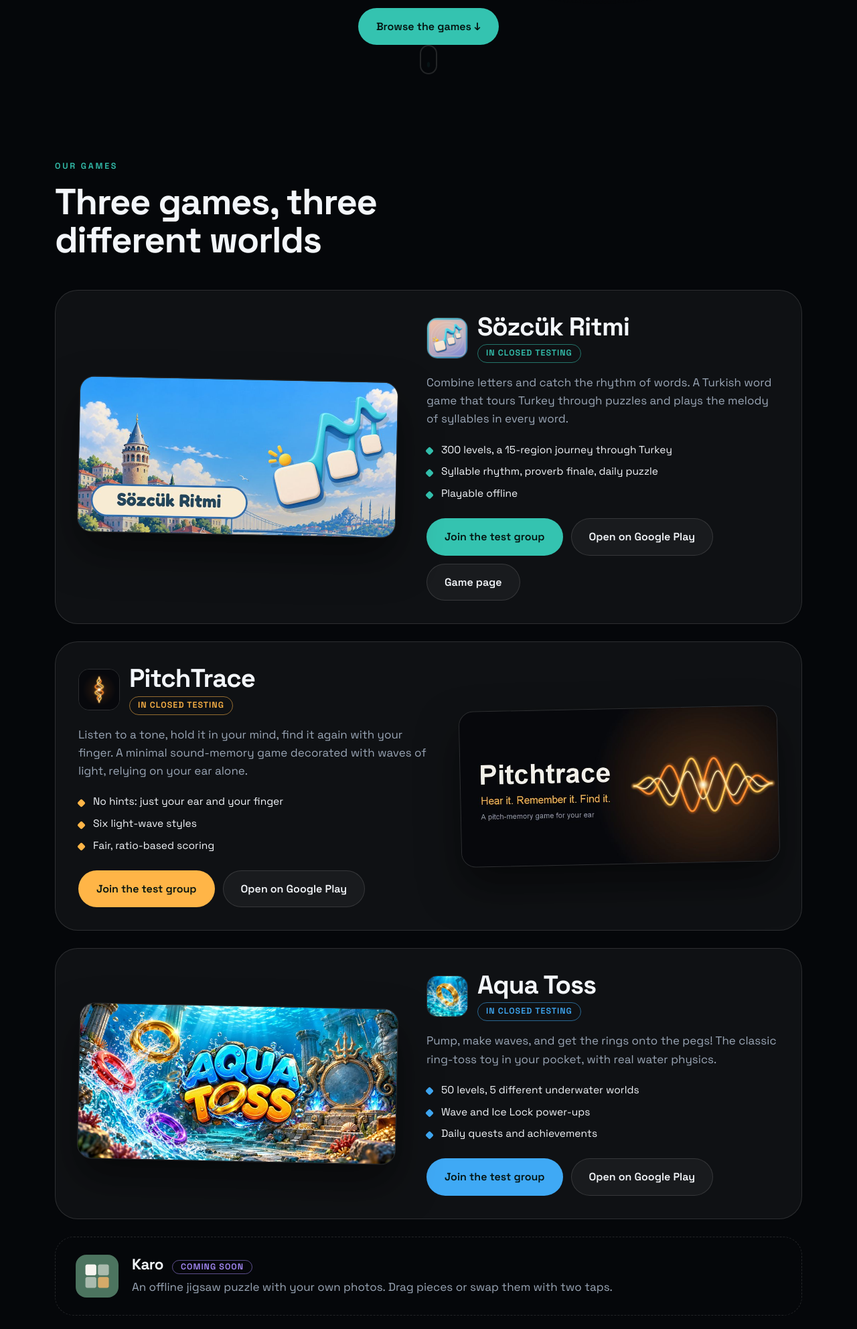
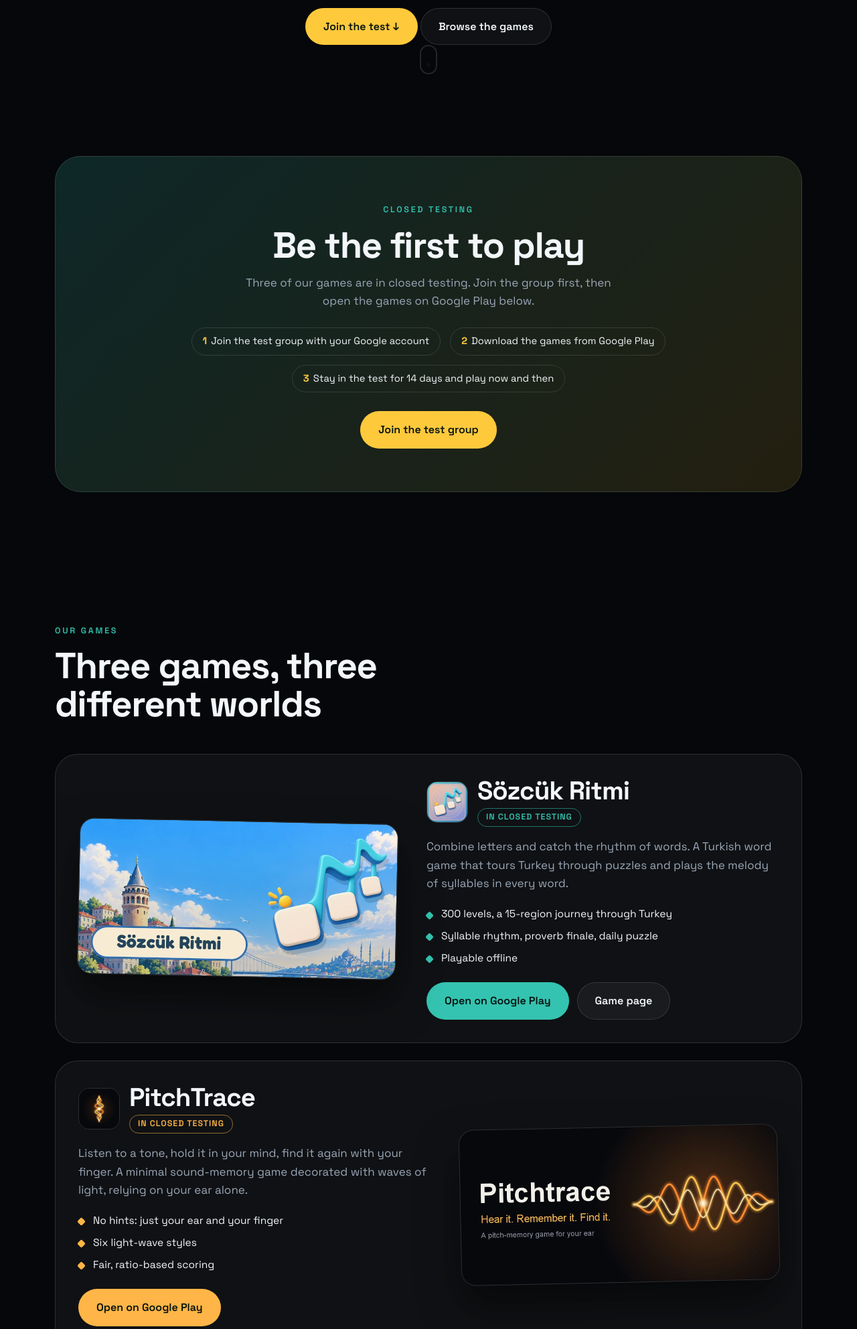
Before and after one commit to IxaGames/IxaGames.github.io, a plain HTML site: page index.html in a window 1280 px wide. Shown: the part 800-2785 px from the top of the page at 67% size. Drawn offline with Linux system fonts and the light colour scheme.

Commit message:
Test grubu bolumu en uste

```diff
--- a/index.html
+++ b/index.html
@@ -110,7 +110,7 @@
 <div id="glow" aria-hidden="true"></div>
 <nav><div class="wrap">
   <a class="logo" href="#top"><img src="img/ixa_mark.png" alt="">IXA GAMES</a>
-  <div class="l"><a href="#oyunlar">Oyunlar</a><a href="#ilkeler">İlkelerimiz</a><a href="#test" class="keep">Teste katıl</a><a href="#iletisim">İletişim</a><button class="btn" id="lang" type="button" style="padding:6px 14px;font-size:.85rem">EN</button></div>
+  <div class="l"><a href="#test" class="keep">Teste katıl</a><a href="#oyunlar">Oyunlar</a><a href="#ilkeler">İlkelerimiz</a><a href="#iletisim">İletişim</a><button class="btn" id="lang" type="button" style="padding:6px 14px;font-size:.85rem">EN</button></div>
 </div></nav>
 
 <header class="hero" id="top">
@@ -118,12 +118,22 @@
     <img class="mark" src="img/ixa_mark.png" alt="Ixa Games işareti">
     <h1>Küçük oyunlar.<br><span>Büyük özen.</span></h1>
     <p>Hesap yok, gereksiz izin yok. Kendi çizdiğimiz, kendi bestelediğimiz mobil oyunlar.</p>
-    <a class="btn fill" href="#oyunlar" style="--accent:#34C3B0">Oyunlara göz at ↓</a>
+    <a class="btn fill" href="#test" style="--accent:#FFC93C">Teste katıl ↓</a> <a class="btn" href="#oyunlar">Oyunlara göz at</a>
   </div>
   <div class="scroll" aria-hidden="true"></div>
 </header>
 
 <main>
+<section id="test"><div class="wrap">
+  <div class="join reveal">
+    <span class="tag">Kapalı test</span>
+    <h2>Oyunları ilk sen dene</h2>
+    <p>Üç oyunumuz kapalı testte. Önce gruba katıl, sonra aşağıdan oyunları Google Play'de aç.</p>
+    <div class="steps"><span><b>1</b>Google hesabınla test grubuna katıl</span><span><b>2</b>Oyunları Google Play'den indir</span><span><b>3</b>14 gün testte kal, ara ara oyna</span></div>
+    <a class="btn fill" href="https://groups.google.com/g/ixa-games" target="_blank" rel="noopener" style="--accent:#FFC93C">Test grubuna katıl</a>
+  </div>
+</div></section>
+
 <section id="oyunlar"><div class="wrap">
   <div class="head reveal"><span class="tag">Oyunlarımız</span><h2>Üç oyun, üç ayrı dünya</h2></div>
 
@@ -133,8 +143,7 @@
       <p>Harfleri birleştir, kelimelerin ritmini yakala. Türkiye'yi bulmacayla gezdiren, her kelimede hecelerin melodisini çalan Türkçe kelime oyunu.</p>
       <ul><li>300 bölüm, 15 bölgelik Türkiye yolculuğu</li><li>Hece ritmi, atasözü kapanışı, günün bulmacası</li><li>İnternetsiz oynanır</li></ul>
       <div class="btns">
-        <a class="btn fill" href="https://groups.google.com/g/ixa-games" target="_blank" rel="noopener">Test grubuna katıl</a>
-        <a class="btn" href="https://play.google.com/store/apps/details?id=com.ixagames.sozcukritmi" target="_blank" rel="noopener">Google Play'de aç</a>
+        <a class="btn fill" href="https://play.google.com/store/apps/details?id=com.ixagames.sozcukritmi" target="_blank" rel="noopener">Google Play'de aç</a>
         <a class="btn" href="https://ixagames.github.io/sozcuk-ritmi/" target="_blank" rel="noopener">Oyunun sayfası</a>
       </div>
     </div>
@@ -147,8 +156,7 @@
       <p>Bir tonu dinle, aklında tut, parmağınla yeniden bul. Işıktan dalgalarla süslü, sadece kulağına dayanan minimal bir ses hafızası oyunu.</p>
       <ul><li>İpucu yok: sadece kulağın ve parmağın</li><li>Altı ışık dalgası stili</li><li>Adil, oran tabanlı puanlama</li></ul>
       <div class="btns">
-        <a class="btn fill" href="https://groups.google.com/g/ixa-games" target="_blank" rel="noopener">Test grubuna katıl</a>
-        <a class="btn" href="https://play.google.com/store/apps/details?id=com.ixagames.pitchtrace" target="_blank" rel="noopener">Google Play'de aç</a>
+        <a class="btn fill" href="https://play.google.com/store/apps/details?id=com.ixagames.pitchtrace" target="_blank" rel="noopener">Google Play'de aç</a>
       </div>
     </div>
     <div class="shot"><img src="img/pt_feature.jpg" alt="PitchTrace tanıtım görseli" loading="lazy"></div>
@@ -160,8 +168,7 @@
       <p>Pompala, dalgalandır, halkaları çubuklara geçir! Gerçek su fiziğiyle klasik halka oyuncağı cebinde.</p>
       <ul><li>50 seviye, 5 farklı sualtı dünyası</li><li>Dalga ve Buz Kilidi güçlendiricileri</li><li>Günlük görevler ve başarımlar</li></ul>
       <div class="btns">
-        <a class="btn fill" href="https://groups.google.com/g/ixa-games" target="_blank" rel="noopener">Test grubuna katıl</a>
-        <a class="btn" href="https://play.google.com/store/apps/details?id=com.ixagames.aquatoss" target="_blank" rel="noopener">Google Play'de aç</a>
+        <a class="btn fill" href="https://play.google.com/store/apps/details?id=com.ixagames.aquatoss" target="_blank" rel="noopener">Google Play'de aç</a>
       </div>
     </div>
     <div class="shot"><img src="img/aq_feature.jpg" alt="Aqua Toss tanıtım görseli" loading="lazy"></div>
@@ -182,15 +189,7 @@
   </div>
 </div></section>
 
-<section id="test"><div class="wrap">
-  <div class="join reveal">
-    <span class="tag">Kapalı test</span>
-    <h2>Oyunları ilk sen dene</h2>
-    <p>Üç oyunumuz kapalı testte. Görüşlerinle oyunları birlikte geliştirelim.</p>
-    <div class="steps"><span><b>1</b>Google hesabınla test grubuna katıl</span><span><b>2</b>Oyunları Google Play'den indir</span><span><b>3</b>14 gün testte kal, ara ara oyna</span></div>
-    <a class="btn fill" href="https://groups.google.com/g/ixa-games" target="_blank" rel="noopener" style="--accent:#FFC93C">Test grubuna katıl</a>
-  </div>
-</div></section>
+
 
 <section id="iletisim" style="padding-top:20px"><div class="wrap">
   <div class="head reveal"><span class="tag">İletişim</span><h2>Bize yaz</h2><p class="muted" style="margin-top:14px">Geri bildirim, hata bildirimi ya da işbirliği için.</p></div>
--- a/lang-en.js
+++ b/lang-en.js
@@ -6,7 +6,7 @@
   'Ixa Games işareti': 'Ixa Games mark',
   'Küçük oyunlar.': 'Small games.', 'Büyük özen.': 'Great care.',
   'Hesap yok, gereksiz izin yok. Kendi çizdiğimiz, kendi bestelediğimiz mobil oyunlar.': 'No accounts, no unnecessary permissions. Mobile games we draw and compose ourselves.',
-  'Oyunlara göz at ↓': 'Browse the games ↓',
+  'Oyunlara göz at ↓': 'Browse the games ↓', 'Oyunlara göz at': 'Browse the games', 'Teste katıl ↓': 'Join the test ↓',
   'Oyunlarımız': 'Our games', 'Üç oyun, üç ayrı dünya': 'Three games, three different worlds',
   'Kapalı testte': 'In closed testing',
   "Harfleri birleştir, kelimelerin ritmini yakala. Türkiye'yi bulmacayla gezdiren, her kelimede hecelerin melodisini çalan Türkçe kelime oyunu.": 'Combine letters and catch the rhythm of words. A Turkish word game that tours Turkey through puzzles and plays the melody of syllables in every word.',
@@ -38,7 +38,7 @@
   'Hesap sistemi yok, ad ve e-posta istemiyoruz. İlerlemen cihazında kalır.': 'No account system, we do not ask for your name or email. Your progress stays on your device.',
   'Kapalı test': 'Closed testing',
   'Oyunları ilk sen dene': 'Be the first to play',
-  'Üç oyunumuz kapalı testte. Görüşlerinle oyunları birlikte geliştirelim.': 'Three of our games are in closed testing. Let\'s improve them together with your feedback.',
+  "Üç oyunumuz kapalı testte. Önce gruba katıl, sonra aşağıdan oyunları Google Play'de aç.": 'Three of our games are in closed testing. Join the group first, then open the games on Google Play below.',
   'Google hesabınla test grubuna katıl': 'Join the test group with your Google account',
   "Oyunları Google Play'den indir": 'Download the games from Google Play',
   '14 gün testte kal, ara ara oyna': 'Stay in the test for 14 days and play now and then',
```
